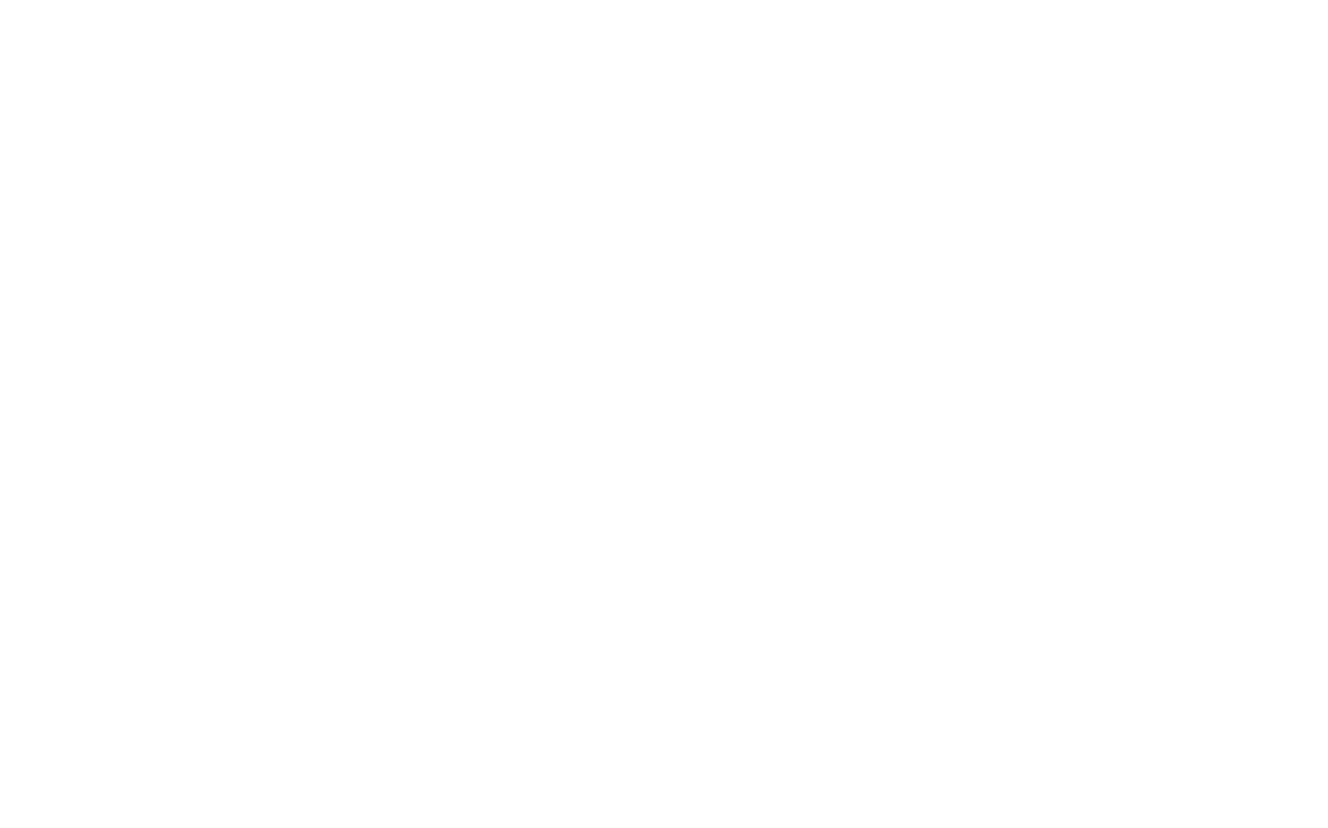
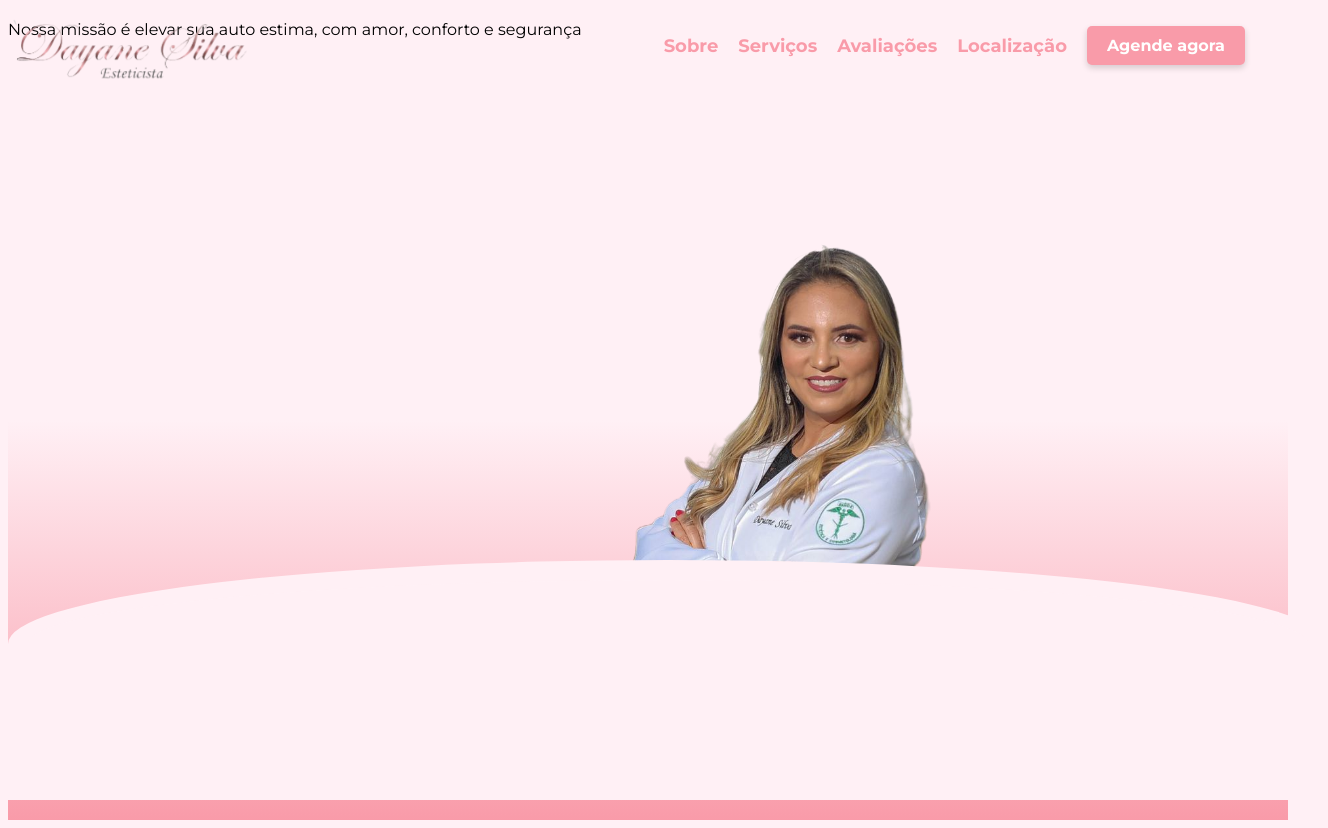
Before and after one commit to DanFilipe2000/esteticistaday, a plain HTML site: page src/pages/index.html in a window 1280 px wide. Shown: the whole page, 1328 px wide, since content can reach past the window. Before the commit the page ends 800 px from the top, so only its background shows below. Drawn offline with Linux system fonts and the light colour scheme.

Commit message:
feat: add navbar

```diff
--- /dev/null
+++ b/src/css/style.css
@@ -0,0 +1,95 @@
+body {
+    background-color: #FFF0F5;
+    font-family: 'Montserrat', sans-serif;
+}
+
+/* Nav-Bar styles */
+
+nav {
+    position: fixed;
+}
+
+#logo {
+    width: 250px;
+    top: 20px;
+    left: 20px;
+}
+
+#navbar {
+    position: fixed;
+    top: 10px;
+    right: 15px;
+    list-style: none;
+    display: flex;
+}
+
+#navbar li {
+    margin-right: 20px;
+}
+
+#navbar a {
+    text-decoration: none;
+}
+
+.navbar-links {
+    display: flex;
+    align-items: center;
+    justify-content: center;
+    height: 100%;
+    color: #f99ba9;
+    font-size: large;
+    font-weight: 700;
+}
+
+.navbar-links:hover {
+    transform: scale(1.1);
+}
+
+.btn-agendamento {
+    display: inline-block;
+    padding: 10px 20px;
+    background-color: #f99ba9;
+    text-decoration: none;
+    border-radius: 5px;
+    font-weight: bold;
+    box-shadow: 0px 3px 6px 0px rgba(0,0,0,0.16);
+}
+
+.btn-agendamento:hover {
+    text-shadow: 0px 10px 20px 0px rgba(0,0,0,0.2);
+    transform: translateY(-3px);
+}
+
+.btn-agendamento a {
+    color: white;
+    text-shadow: 0px 10px 20px 0px rgba(0,0,0,0.2);
+    font-weight: bolder;
+}
+
+/* Section Style */
+
+section {
+    width: 100vw;
+    height: 100vh;
+    background: linear-gradient(to top, #f99ba9, #FFF0F5, #FFF0F5);
+}
+
+#section-img {
+    height: 700px;
+    position: absolute;
+    bottom: 0;
+    right: 0;
+}
+
+#section-divisor {
+    border-top-left-radius: 100% 70%;
+    border-top-right-radius: 100% 70%;
+    border-width: 20px;
+    border-color: #FFF0F5;
+    border-style: solid;
+    width: 100%;
+    height: 200px;
+    background-color: #FFF0F5;
+    position: absolute;
+    bottom: 0;
+}
--- a/src/pages/index.html
+++ b/src/pages/index.html
@@ -4,8 +4,26 @@
     <meta charset="UTF-8">
     <meta http-equiv="X-UA-Compatible" content="IE=edge">
     <meta name="viewport" content="width=device-width, initial-scale=1.0">
+    <link rel="stylesheet" type="text/css" href="../css/style.css">
+    <link href="https://fonts.googleapis.com/css2?family=Montserrat:wght@400;700&display=swap" rel="stylesheet">
     <title>Dayane Silva - Centro Estética</title>
 </head>
 <body>
+    <nav>
+        <img src="../img/logo-navbar.png" alt="Logomarca da Dayane Centro Estética" id="logo">
+        <ul id="navbar">
+            <li><a href="#sobre" class="navbar-links">Sobre</a></li>
+            <li><a href="#servicos" class="navbar-links">Serviços</a></li>
+            <li><a href="#avaliacoes" class="navbar-links">Avaliações</a></li>
+            <li><a href="#localizacao" class="navbar-links">Localização</a></li>
+            <li class="btn-agendamento"><a href="link-para-agendamento">Agende agora</a></li>
+        </ul>
+    </nav>
+    <section>
+        <img src="../img/section-img.png" alt="Foto da Dayane Silva" id="section-img">
+        <h1></h1>
+        <p>Nossa missão é elevar sua auto estima, com amor, conforto e segurança</p>
+        <span id="section-divisor"></span>
+    </section>
 </body>
 </html>
```
Also changed, not shown: src/img/logo-navbar.png (added), src/img/section-img.png (added), src/js/script.js (added).
